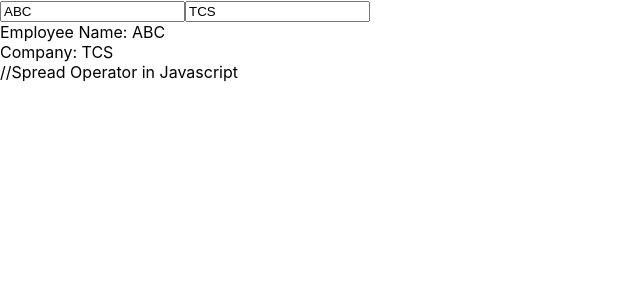
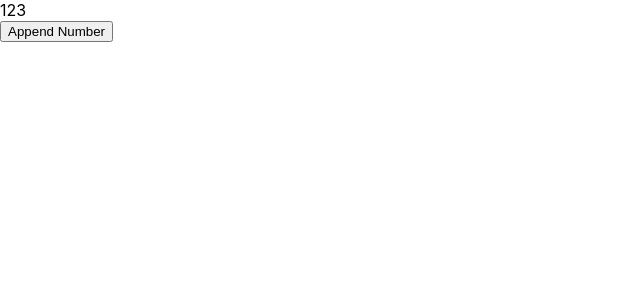
Before and after one commit to amarkumarram/react-session, a React (Create React App) app in the folder first-project/: page / in a window 1280 px wide. Shown: the top 300 px of the page, without its empty margins (0-640 px from the left). Built offline with nearby package versions, Linux system fonts and the light colour scheme.

Commit message:
10th session

```diff
--- a/first-project/src/functional-component/HooksStateObject.js
+++ b/first-project/src/functional-component/HooksStateObject.js
@@ -2,23 +2,28 @@
 
 function HooksStateObject() {
 
-    let empObj = {
-        name: "ABC",
-        company: "TCS"
+    let numArr = [1, 2, 3];
+
+    const [currentArr, updateObj] = useState(numArr);
+
+    let appendNum = () => {
+        const x = Math.floor(Math.random() * 11);
+        updateObj([...currentArr, x]); //[1,2,3] + New number
+        console.log(currentArr);
     }
 
-    const [currentObj, updateObj] = useState(empObj)
+    return(
+        <>
+            {currentArr}<br />
+            <button onClick={appendNum}>Append Number</button>
+        </>
+    )
 
-    return(
-        <form>
-            <input type="text" value={currentObj.name} onChange={(e) => updateObj({name: e.target.value})} />
-            <input type="text" value={currentObj.company} onChange={(e) => updateObj({company: e.target.value})} />
-            <br/>
-            Employee Name: {currentObj.name}<br/>
-            Company: {currentObj.company}<br />
-            //Spread Operator in Javascript
-        </form>
-    )
+    /**
+     * Difference between class component setState method and functional component useState hook
+     * 1. setState update and merge objects automatically whereas developer needs to merge objects/array in useState manually
+     * 2. setState is ALWAYS an object whereas useState can be a string, number, boolean, array, objects
+     */
 }
 
 export default HooksStateObject;
```
Also changed, not shown: 1 other file (tests, documents, lock files or other folders).
